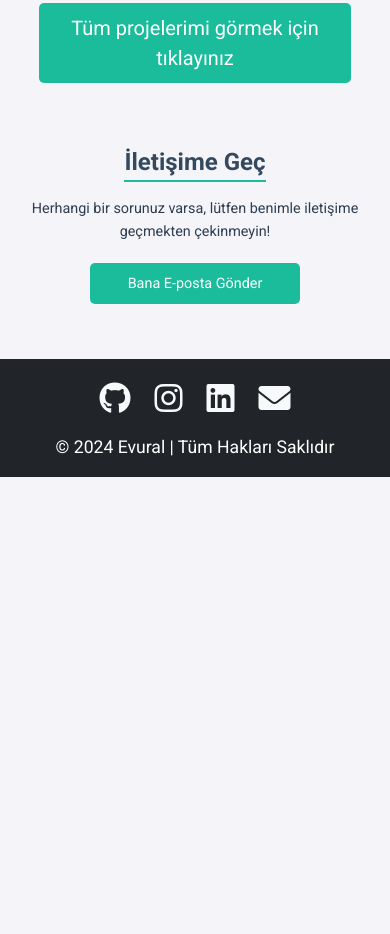
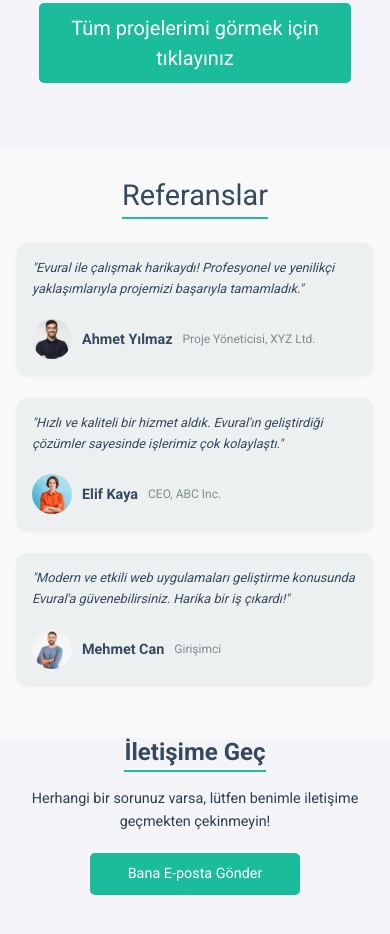
Before and after one commit to ertugrulvural/evural, a plain HTML site: page index.html in a window 390 px wide. Shown: the part 3896-4830 px from the top of the page. Before the commit the page ends 4373 px from the top, so only its background shows below. Drawn offline with nearby package versions, Linux system fonts and the light colour scheme.

Commit message:
referanslar kısmı eklendi

```diff
--- a/css/style-home.css
+++ b/css/style-home.css
@@ -108,3 +108,125 @@
     background-color: #16a085;
     color: white;
 }
+
+/* Referanslar Bölümü */
+.testimonials {
+    background-color: #f9f9f9;
+    padding: 60px 20px;
+    text-align: center;
+}
+
+.testimonials .section-title {
+    font-size: 1.8rem;
+    color: #34495e;
+    margin-bottom: 40px;
+    border-bottom: 2px solid #1abc9c;
+    display: inline-block;
+    padding-bottom: 5px;
+}
+
+.testimonial-card {
+    background-color: #ecf0f1;
+    border-radius: 10px;
+    padding: 20px;
+    text-align: left;
+    box-shadow: 0 5px 15px rgba(0, 0, 0, 0.1);
+    transition: transform 0.3s ease, box-shadow 0.3s ease;
+}
+
+.testimonial-card:hover {
+    transform: translateY(-5px);
+    box-shadow: 0 10px 20px rgba(0, 0, 0, 0.2);
+}
+
+.testimonial-text {
+    font-size: 1rem;
+    color: #34495e;
+    margin-bottom: 20px;
+    font-style: italic;
+    line-height: 1.6;
+}
+
+.testimonial-author {
+    display: flex;
+    align-items: center;
+    margin-top: 15px;
+}
+
+.author-img {
+    width: 50px;
+    height: 50px;
+    border-radius: 50%;
+    margin-right: 15px;
+    object-fit: cover;
+}
+
+.author-name {
+    font-size: 1.1rem;
+    font-weight: 600;
+    margin-bottom: 0;
+    margin-right: 10px;
+    color: #34495e;
+}
+
+.author-title {
+    font-size: 0.9rem;
+    color: #7f8c8d;
+    margin: 0;
+}
+
+.testimonials h2 {
+    font-size: 1.8rem;
+    color: #34495e;
+    margin-bottom: 20px;
+    border-bottom: 2px solid #1abc9c; /* Başlık altı çizgi */
+    display: inline-block;
+    padding-bottom: 5px;
+}
+
+/* Mobil Uyumlu Tasarım */
+@media (max-width: 768px) {
+    .testimonials {
+        padding: 40px 10px;
+    }
+
+    .testimonial-card {
+        padding: 15px;
+    }
+
+    .testimonial-text {
+        font-size: 0.9rem;
+    }
+
+    .author-name {
+        font-size: 1rem;
+    }
+
+    .author-title {
+        font-size: 0.8rem;
+    }
+}
+
+@media (max-width: 576px) {
+    .testimonials {
+        padding: 30px 5px;
+    }
+
+    .author-img {
+        width: 40px;
+        height: 40px;
+        margin-right: 10px;
+    }
+
+    .testimonial-text {
+        font-size: 0.8rem;
+    }
+
+    .author-name {
+        font-size: 0.9rem;
+    }
+
+    .author-title {
+        font-size: 0.75rem;
+    }
+}
--- a/index.html
+++ b/index.html
@@ -129,6 +129,54 @@
         </div>
     </section>
 
+    <!-- Referanslar Bölümü -->
+    <section class="testimonials" id="testimonials" data-aos="fade-up">
+        <div class="container">
+            <h2 class="text-center mb-4" data-aos="fade-up">Referanslar</h2>
+            <div class="row">
+                <!-- Referans 1 -->
+                <div class="col-lg-4 col-md-6 mb-4" data-aos="fade-up">
+                    <div class="testimonial-card shadow-sm">
+                        <p class="testimonial-text">"Evural ile çalışmak harikaydı! Profesyonel ve yenilikçi yaklaşımlarıyla
+                            projemizi başarıyla tamamladık."</p>
+                        <div class="testimonial-author">
+                            <img src="img/person1.jpg" alt="Kişi 1" class="author-img">
+                            <h5 class="author-name">Ahmet Yılmaz</h5>
+                            <p class="author-title">Proje Yöneticisi, XYZ Ltd.</p>
+                        </div>
+                    </div>
+                </div>
+
+                <!-- Referans 2 -->
+                <div class="col-lg-4 col-md-6 mb-4" data-aos="fade-up">
+                    <div class="testimonial-card shadow-sm">
+                        <p class="testimonial-text">"Hızlı ve kaliteli bir hizmet aldık. Evural'ın geliştirdiği çözümler
+                            sayesinde işlerimiz çok kolaylaştı."</p>
+                        <div class="testimonial-author">
+                            <img src="img/person2.jpg" alt="Kişi 2" class="author-img">
+                            <h5 class="author-name">Elif Kaya</h5>
+                            <p class="author-title">CEO, ABC Inc.</p>
+                        </div>
+                    </div>
+                </div>
+
+                <!-- Referans 3 -->
+                <div class="col-lg-4 col-md-6 mb-4" data-aos="fade-up">
+                    <div class="testimonial-card shadow-sm">
+                        <p class="testimonial-text">"Modern ve etkili web uygulamaları geliştirme konusunda Evural'a
+                            güvenebilirsiniz. Harika bir iş çıkardı!"</p>
+                        <div class="testimonial-author">
+                            <img src="img/person3.jpg" alt="Kişi 3" class="author-img">
+                            <h5 class="author-name">Mehmet Can</h5>
+                            <p class="author-title">Girişimci</p>
+                        </div>
+                    </div>
+                </div>
+            </div>
+        </div>
+    </section>
+
+
     <!-- İletişim Bölümü -->
     <section class="contact" id="contact">
         <div class="contact">
```
Also changed, not shown: img/person1.jpg (added), img/person2.jpg (added), img/person3.jpg (added).
